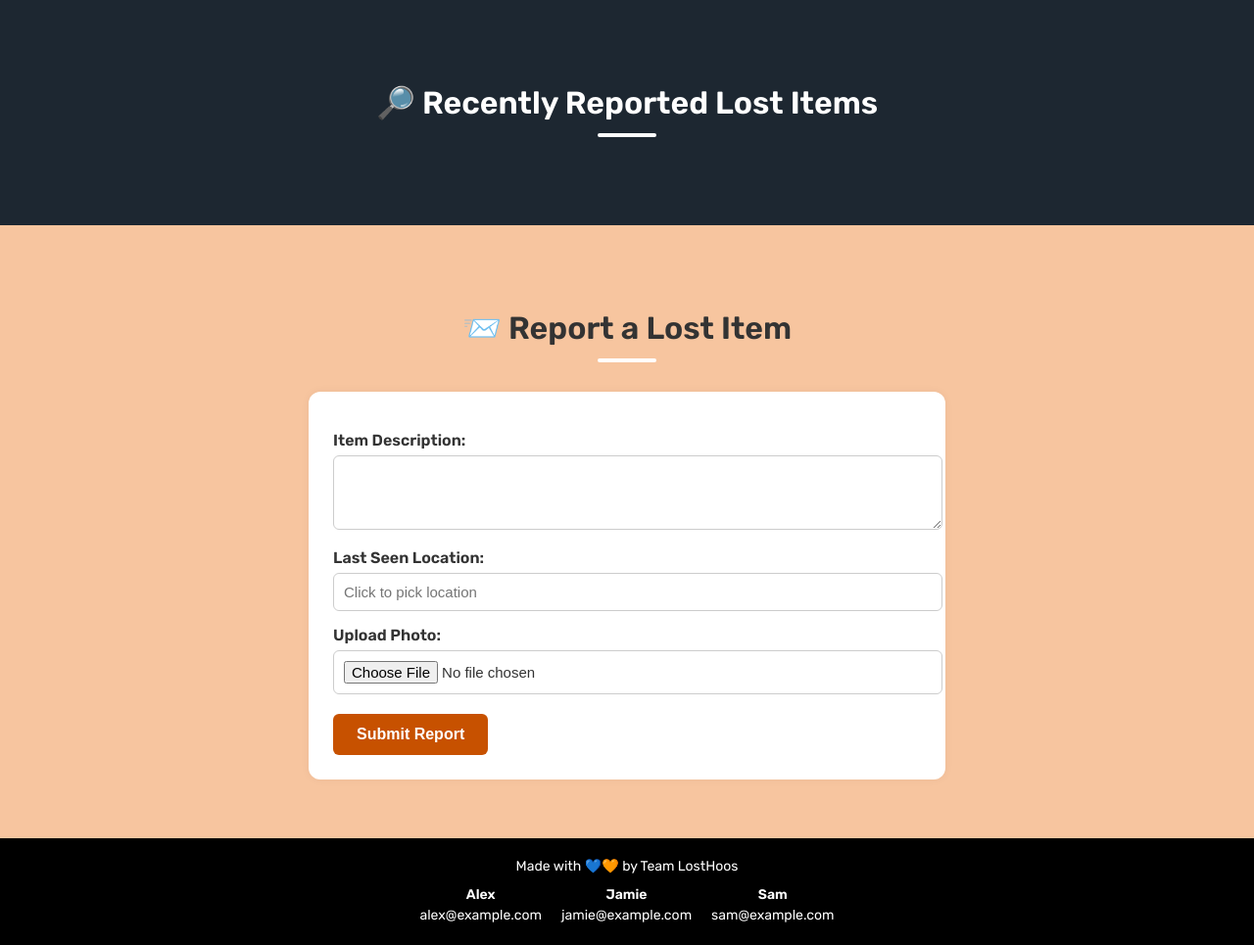
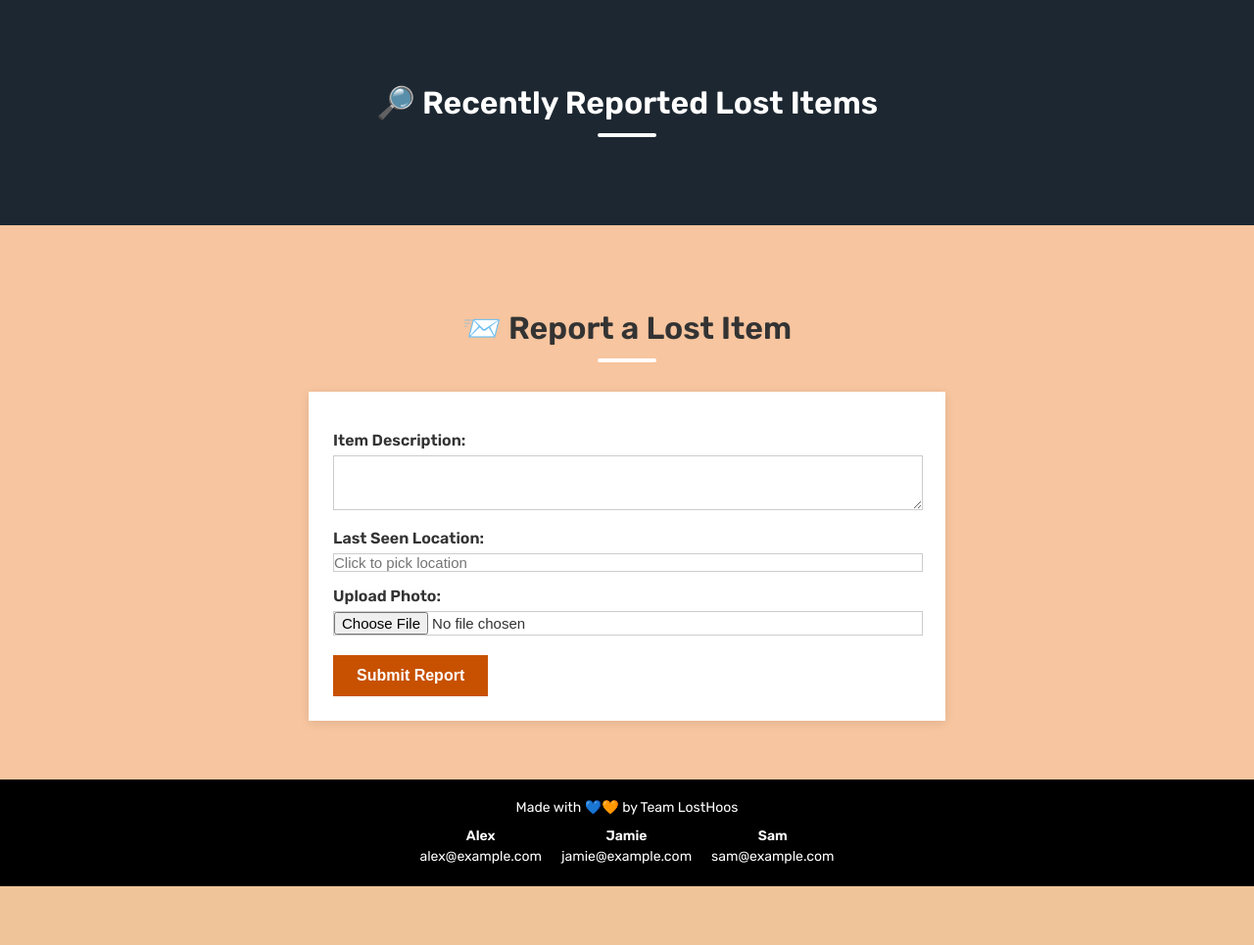
Before and after one commit to haider67795/HooHacks25, a Flask app: page / in a window 1280 px wide. Shown: the part 705-1670 px from the top of the page at 98% size. After the commit the page ends 1610 px from the top, so only its background shows below. Run offline with Flask 3, Linux system fonts and the light colour scheme; data that the repository does not hold is empty.

Commit message:
fixed formatting issues in home page

```diff
--- a/templates/index.html
+++ b/templates/index.html
@@ -180,11 +180,10 @@
       background-color: white;
       color: #333;
       padding: 25px;
-      border-radius: 12px;
+      border-radius: 0px;
       max-width: 600px;
       margin: auto;
-      box-shadow: 0 0 10px rgba(0, 0, 0, 0.05);
-      animation: fadeIn 1s ease-in;
+      box-shadow: 0 2px 10px rgba(0, 0, 0, 0.1);
     }
 
     form label {
@@ -195,10 +194,10 @@
 
     form input, form textarea {
       width: 100%;
-      padding: 10px;
+      padding: 0px;
       margin-top: 6px;
       border: 1px solid #ccc;
-      border-radius: 6px;
+      border-radius: 0px;
       font-size: 15px;
     }
 
@@ -208,7 +207,7 @@
       background-color: var(--uva-orange);
       color: white;
       border: none;
-      border-radius: 6px;
+      border-radius: 0px;
       cursor: pointer;
       font-weight: bold;
       font-size: 16px;
```
